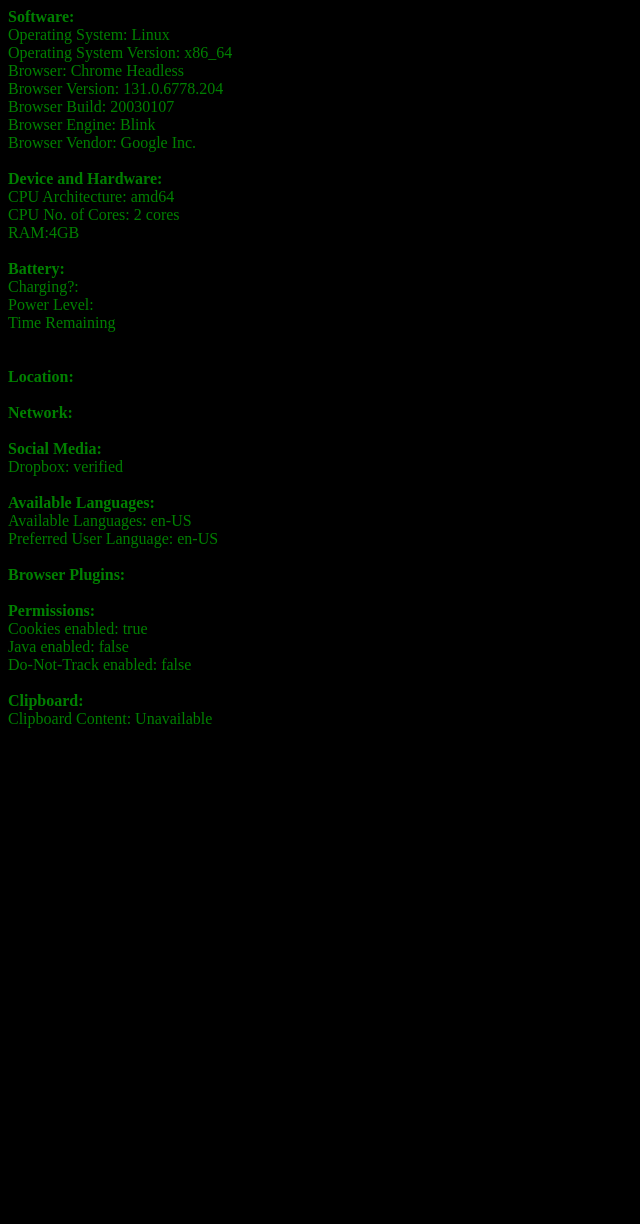
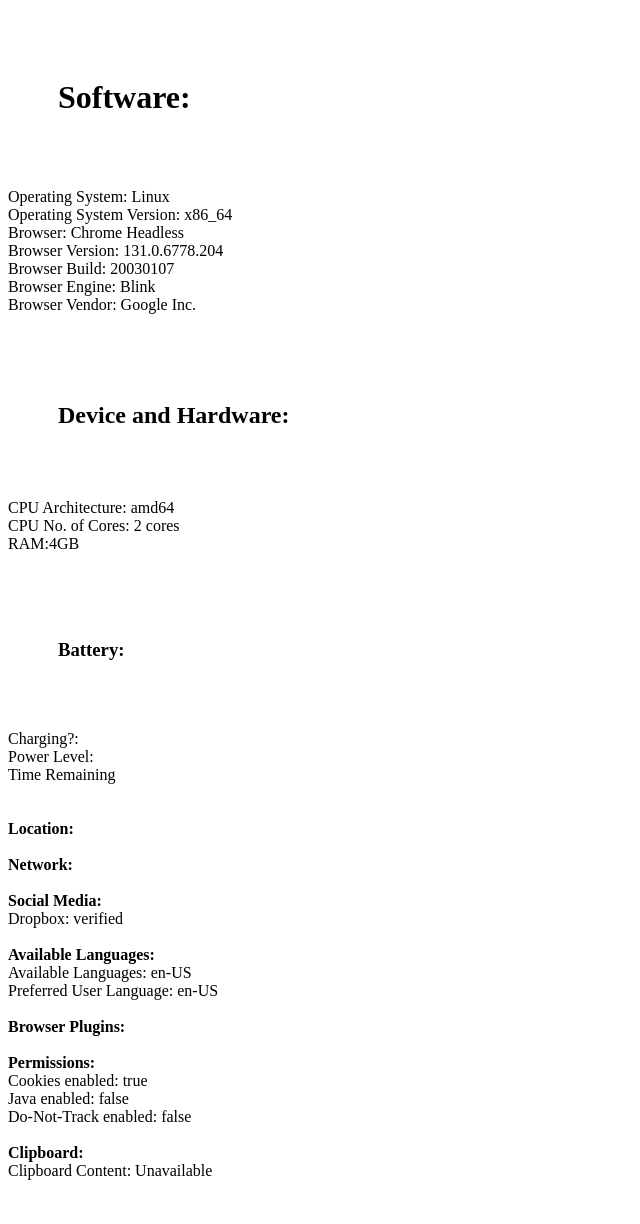
Before and after one commit to andrewgallagher1/whatIKnowAboutYou, a PHP site: page / in a window 1280 px wide. Shown: the whole page, without its empty margins (0-640 px from the left). Before the commit the page ends 728 px from the top, so only its background shows below. Run offline with PHP 8.4, Linux system fonts and the light colour scheme; some libraries are stand-ins or nearby versions.

Commit message:
more CSS

```diff
--- a/css/style.css
+++ b/css/style.css
@@ -1,7 +1,8 @@
-body {
-    background-color: black;
+.sub_heading {
+    width: 300px;
+    padding: 50px;
 }
 
-div {
-    color: green;
+.sub_heading_title {
+    font-weight: bold;
 }
--- a/index.html
+++ b/index.html
@@ -2,13 +2,16 @@
 <html lang="en">
 <head>
     <meta charset="UTF-8">
+    <title>Digital Footprints.</title>
     <meta name="viewport" content="width=device-width, initial-scale=1.0">
     <link rel="stylesheet" type="text/css" href="css/style.css">
-    <title>Document</title>
 </head>
 <body>
 
-    <div><strong>Software:</strong>
+    <div>
+        <div class = "sub_heading">
+            <h1 class = "sub_heading_title">Software:</h1>
+        </div>
         <div id = "os"></div>
         <div id = "osVersion"></div>
         <div id = "browser"></div>
@@ -19,7 +22,10 @@
     </div>
     <br>
 
-    <div><strong>Device and Hardware:</strong>
+    <div>
+        <div class = "sub_heading">
+            <h2 class = "sub_heading_title">Device and Hardware:</h2>
+        </div>
         <div id = "device"></div>
         <div id = "deviceVendor"></div>
         <div id = "deviceType"></div>
@@ -29,7 +35,12 @@
     </div>
     <br>
 
-    <div><strong>Battery:</strong>
+    <div>
+        <div class = "sub_heading">
+            <h3 class = "sub_heading_title">
+                Battery:
+            </h3>
+        </div>
         <div id = "charge_state">Charging?: </div>
         <div id = "level">Power Level: </div>
         <div id = "time">Time Remaining </div>
```
Lines whose indentation alone changed are shown as unchanged.
